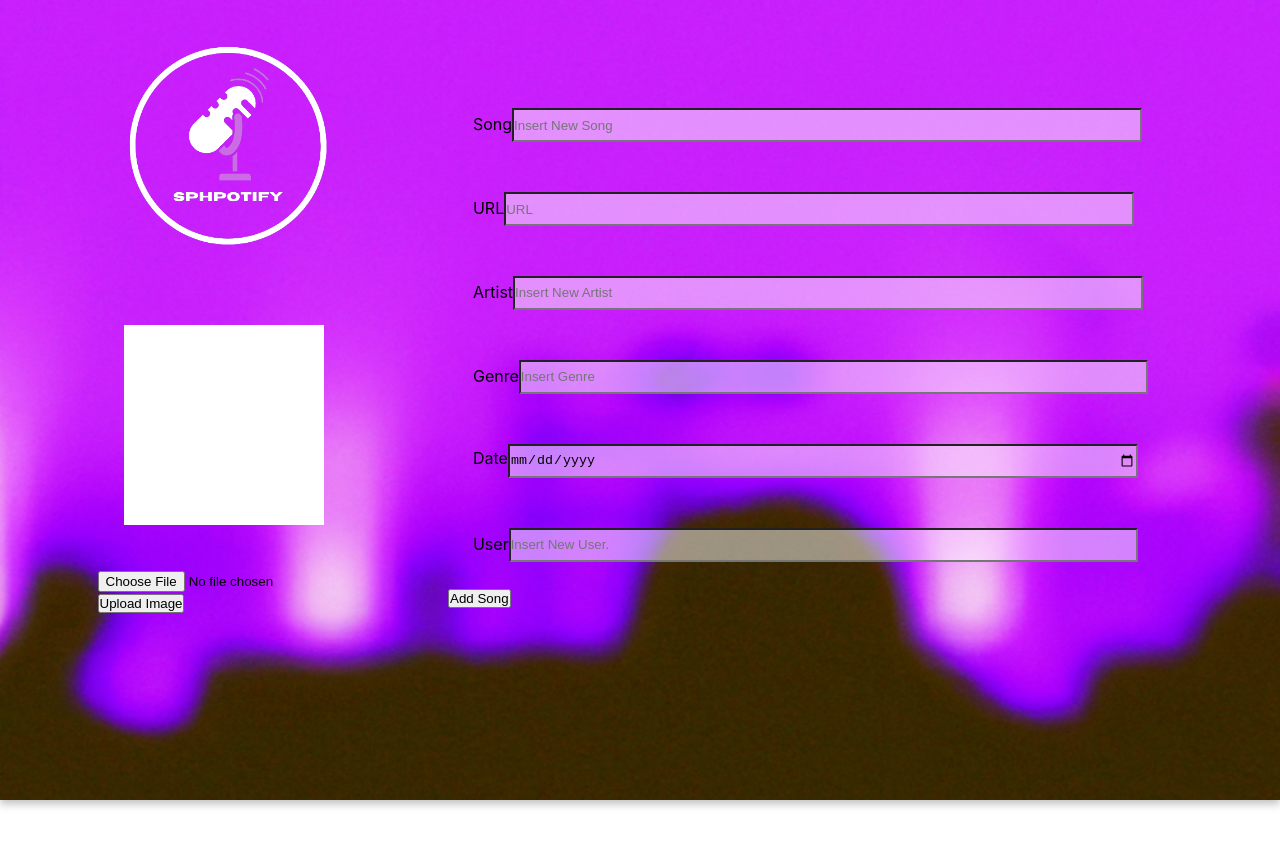
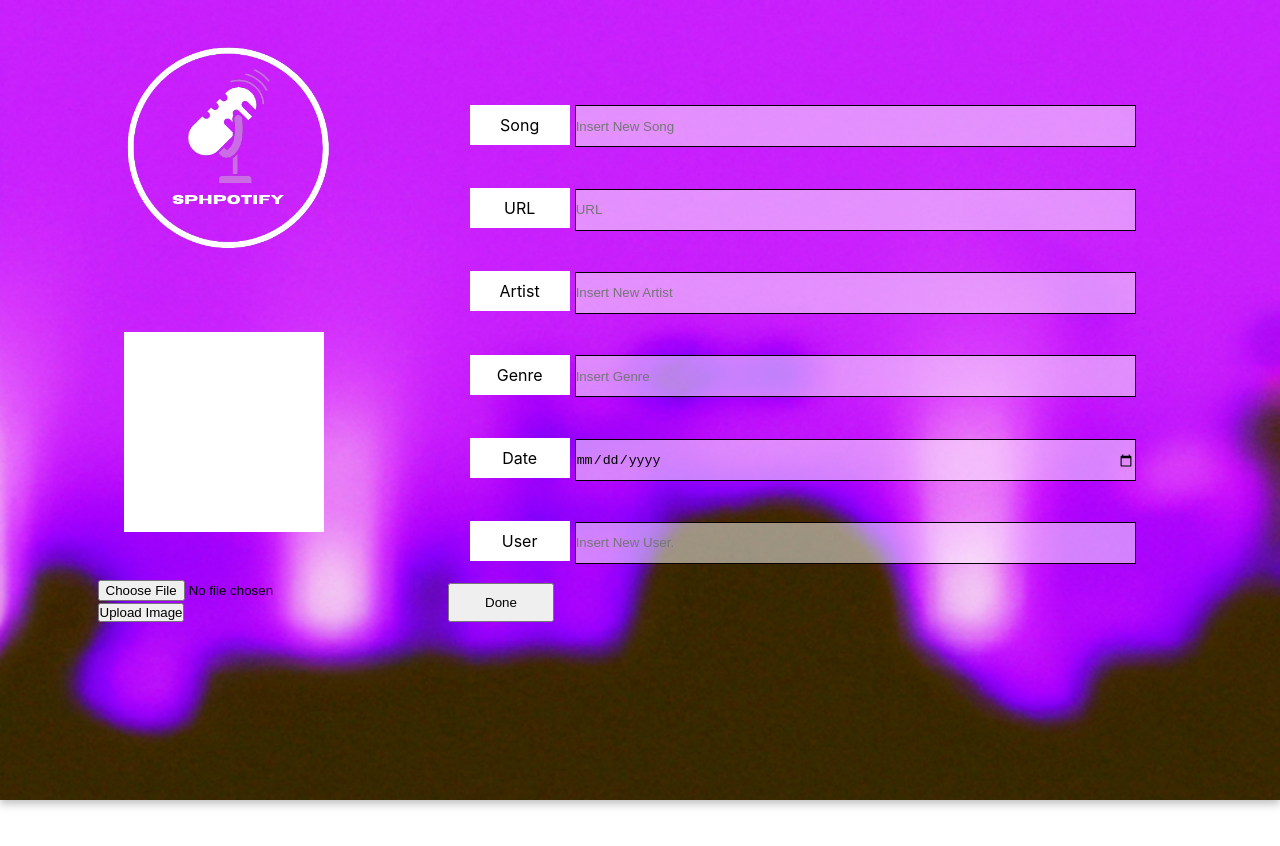
Before and after one commit to IrisGomis/sPHPotify, a React (Create React App) app in the folder FRONT/sphpotify-react/: page / in a window 1280 px wide. Shown: the top 846 px of the page. Built offline with nearby package versions, Linux system fonts and the light colour scheme.

Commit message:
formulario maquetado al 80%

```diff
--- a/FRONT/sphpotify-react/src/components/moleculas/SongsForm.jsx
+++ b/FRONT/sphpotify-react/src/components/moleculas/SongsForm.jsx
@@ -45,7 +45,9 @@ function Search() {
           <label for="user">User</label>
           <input type="text" id="user-name" placeholder="Insert New User."></input>
         </div>
-        <button>Add Song</button>
+        <div>
+          <button className="btn-done">Done</button>
+        </div>
       </form>
 
     </div>
--- a/FRONT/sphpotify-react/src/components/moleculas/styles/songsForm.css
+++ b/FRONT/sphpotify-react/src/components/moleculas/styles/songsForm.css
@@ -41,30 +41,26 @@
 }
 
 .elements-group {
- padding: 3%;
+ padding: 2%;
 }
 
 .elements-group label{
-
+    background-color: #fff;
+    padding: 10px;
+    margin: 5px;
+    display: inline-block;
+    width: 80px;
+    text-align: center;
 }
 
 .elements-group input{
     background: rgba(255, 255, 255, 0.5);
-    width: 80%;
-    height: 30px;
+    width: 70%;
+    height: 40px;
     align-items: center;
+    border: 1px solid;
 }
 
-
-.image-thumbnail {
-    grid-row-start: 2;
-    width: 200px;
-    height: 200px;
-    overflow: hidden;
+.btn-done{
+    padding: 10px 35px;
 }
-
-.image-thumbnail img {
-    background: #fff;
-    height: 200px;
-    width: 200px;
-}
```
Lines whose indentation alone changed are shown as unchanged.
